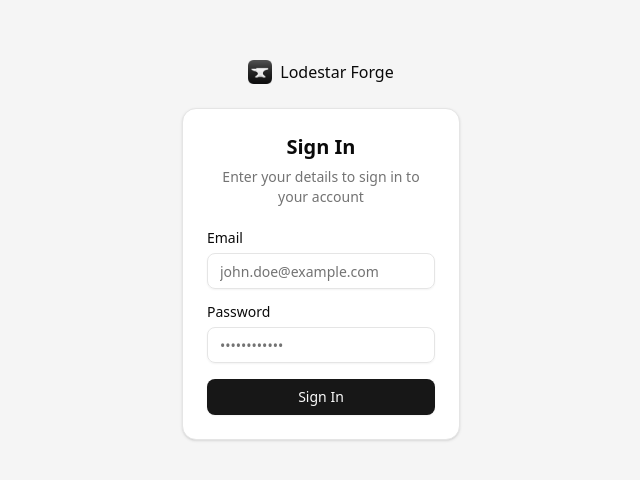
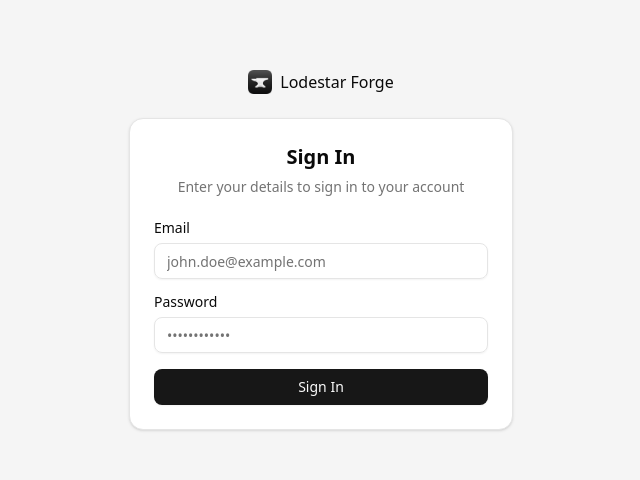
Before and after one commit to lsr00ter/lodestar-forge, a Next.js app in the folder command/: page /auth/signin in a window 1280 px wide. Shown: the part 150-630 px from the top of the page, without its empty margins (319-959 px from the left). Built offline with nearby package versions, Linux system fonts and the light colour scheme; no server answers.

Commit message:
Update card widths

```diff
--- a/command/src/app/layout.js
+++ b/command/src/app/layout.js
@@ -31,14 +31,11 @@ export default function RootLayout({ children }) {
           disableTransitionOnChange
         >
           <div className="absolute z-50 bg-muted xl:hidden flex h-screen w-screen items-center justify-center">
-                        <Card className="mx-auto max-w-sm">
+            <Card className="mx-auto w-sm max-w-sm">
               <CardHeader className="text-center">
-                                <CardTitle className="text-xl">
-                                    Browser Too Small
-                                </CardTitle>
+                <CardTitle className="text-xl">Browser Too Small</CardTitle>
                 <CardDescription>
-                                    Please resize your browser window to
-                                    continue.
+                  Please resize your browser window to continue.
                 </CardDescription>
               </CardHeader>
             </Card>
--- a/command/src/components/authentication/signin-form.jsx
+++ b/command/src/components/authentication/signin-form.jsx
@@ -14,7 +14,7 @@ import { authenticate } from "@/actions/auth";
 
 export function SigninForm() {
   return (
-        <Card className="mx-auto max-w-sm">
+    <Card className="mx-auto max-w-sm w-sm">
       <CardHeader className="text-center">
         <CardTitle className="text-xl">Sign In</CardTitle>
         <CardDescription>
```
Lines whose indentation alone changed are shown as unchanged.
